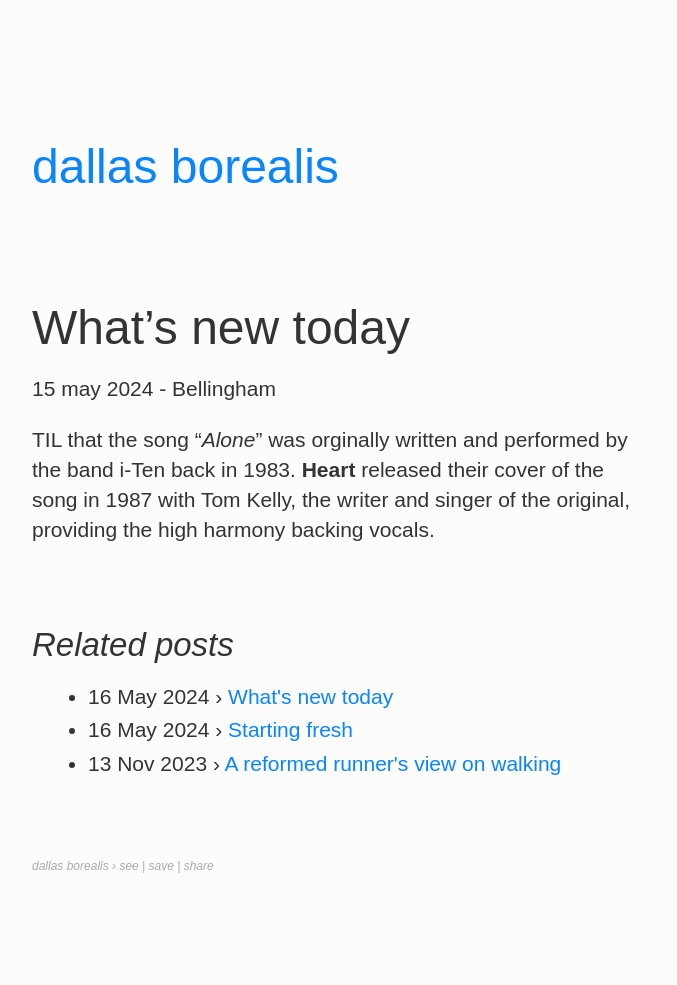
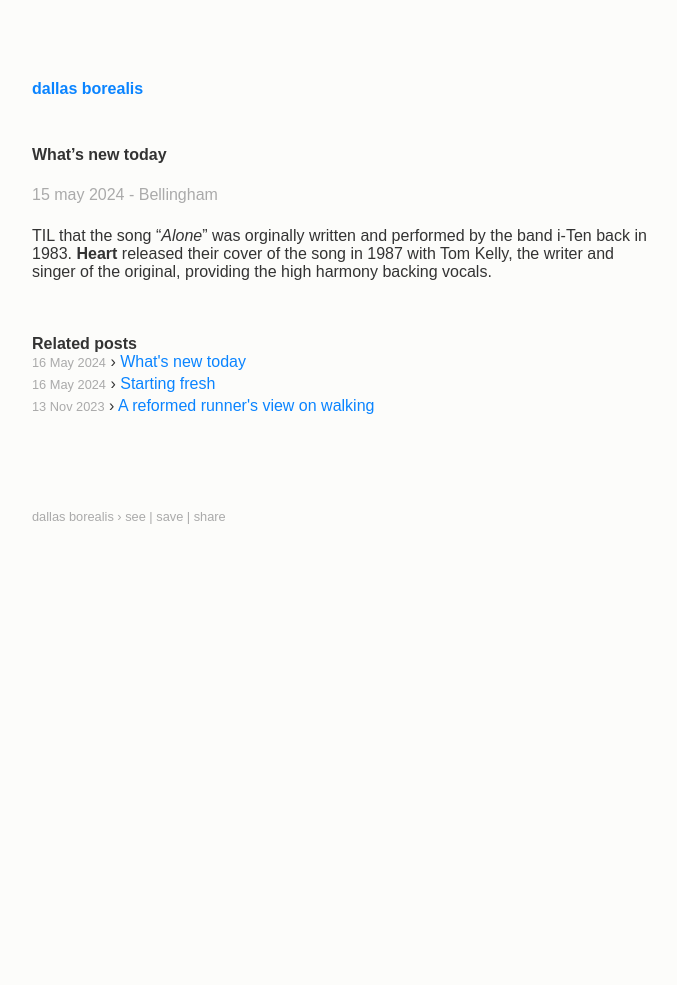
Before and after one commit to dallas-borealis/dallas-borealis.github.io, a Jekyll site: the page built from _posts/2024-05-15-whats-new-today.md, in a window 1280 px wide. Shown: the whole page, without its empty margins (128-805 px from the left). Built offline with Jekyll 4.4.1, drawn with Linux system fonts in a browser that asks for light colours; after the commit the page ends 900 px from its top, so only the background shows below that.

Commit message:
Update screen.css

```diff
--- a/css/screen.css
+++ b/css/screen.css
@@ -1,107 +1,32 @@
-@charset "UTF-8";
-
-/* Import ET Book styles
-   adapted from https://github.com/edwardtufte/et-book/blob/gh-pages/et-book.css */
-
-@font-face {
-    font-family: "et-book";
-    src: url("et-book/et-book-roman-line-figures/et-book-roman-line-figures.eot");
-    src: url("et-book/et-book-roman-line-figures/et-book-roman-line-figures.eot?#iefix") format("embedded-opentype"), url("et-book/et-book-roman-line-figures/et-book-roman-line-figures.woff") format("woff"), url("et-book/et-book-roman-line-figures/et-book-roman-line-figures.ttf") format("truetype"), url("et-book/et-book-roman-line-figures/et-book-roman-line-figures.svg#etbookromanosf") format("svg");
-    font-weight: normal;
-    font-style: normal;
-    font-display: swap;
-}
-
-@font-face {
-    font-family: "et-book";
-    src: url("et-book/et-book-display-italic-old-style-figures/et-book-display-italic-old-style-figures.eot");
-    src: url("et-book/et-book-display-italic-old-style-figures/et-book-display-italic-old-style-figures.eot?#iefix") format("embedded-opentype"), url("et-book/et-book-display-italic-old-style-figures/et-book-display-italic-old-style-figures.woff") format("woff"), url("et-book/et-book-display-italic-old-style-figures/et-book-display-italic-old-style-figures.ttf") format("truetype"), url("et-book/et-book-display-italic-old-style-figures/et-book-display-italic-old-style-figures.svg#etbookromanosf") format("svg");
-    font-weight: normal;
-    font-style: italic;
-    font-display: swap;
-}
-
-@font-face {
-    font-family: "et-book";
-    src: url("et-book/et-book-bold-line-figures/et-book-bold-line-figures.eot");
-    src: url("et-book/et-book-bold-line-figures/et-book-bold-line-figures.eot?#iefix") format("embedded-opentype"), url("et-book/et-book-bold-line-figures/et-book-bold-line-figures.woff") format("woff"), url("et-book/et-book-bold-line-figures/et-book-bold-line-figures.ttf") format("truetype"), url("et-book/et-book-bold-line-figures/et-book-bold-line-figures.svg#etbookromanosf") format("svg");
-    font-weight: bold;
-    font-style: normal;
-    font-display: swap;
-}
-
-@font-face {
-    font-family: "et-book-roman-old-style";
-    src: url("et-book/et-book-roman-old-style-figures/et-book-roman-old-style-figures.eot");
-    src: url("et-book/et-book-roman-old-style-figures/et-book-roman-old-style-figures.eot?#iefix") format("embedded-opentype"), url("et-book/et-book-roman-old-style-figures/et-book-roman-old-style-figures.woff") format("woff"), url("et-book/et-book-roman-old-style-figures/et-book-roman-old-style-figures.ttf") format("truetype"), url("et-book/et-book-roman-old-style-figures/et-book-roman-old-style-figures.svg#etbookromanosf") format("svg");
-    font-weight: normal;
-    font-style: normal;
-    font-display: swap;
-}
-
-/* Tufte CSS styles */
-html {
-    font-size: 15px;
+* {
+  margin: 0;
+  padding: 0;
 }
 
 body {
   width: 87.5%;
-    margin-left: auto;
+  margin-left: auto
   margin-right: auto;
   padding-left: 12.5%;
-    font-family: 'Source Serif Pro', sans-serif;
+  font-family: 'Source Sans Pro', sans-serif;
   background-color: #fcfcfa;
   color: #333;
   max-width: 1400px;
-    counter-reset: sidenote-counter;
 }
 
-/* Adds dark mode */
-@media (prefers-color-scheme: dark) {
-    body {
-        background-color: #151515;
-        color: #ddd;
-    }
+h1, h2, h3, h4, h5, h6 {
+  font-size: 100%;
 }
 
 h1 {
-    font-weight: 400;
-    margin-top: 4rem;
-    margin-bottom: 1.5rem;
-    font-size: 3.2rem;
-    line-height: 1;
+  margin-bottom: 1em;
 }
 
-h2 {
-    font-style: italic;
-    font-weight: 400;
-    margin-top: 2.1rem;
-    margin-bottom: 1.4rem;
-    font-size: 2.2rem;
-    line-height: 1;
-}
-
-h3 {
-    font-style: italic;
-    font-weight: 400;
-    font-size: 1.7rem;
-    margin-top: 2rem;
-    margin-bottom: 1.4rem;
-    line-height: 1;
-}
-
-hr {
-    display: block;
-    height: 1px;
-    width: 55%;
-    border: 0;
-    border-top: 1px solid #ccc;
+p {
   margin: 1em 0;
-    padding: 0;
 }
 
 p.subtitle {
-   font-style: italic;
     margin-top: 1rem;
     margin-bottom: 1rem;
     font-size: 80%;
@@ -110,12 +35,18 @@ p.subtitle {
     color: #aaa;
 }
 
-.numeral {
-    font-family: et-book-roman-old-style;
+ul.posts {
+  list-style-type: none;
+  margin-bottom: 2em;
 }
 
-.danger {
-    color: red;
+ul.posts li {
+  /* line-height: 1.75em; */
+}
+
+ul.posts span {
+  color: #aaa;
+  font-size: 80%;
 }
 
 article {
@@ -127,19 +58,18 @@ section {
     padding-bottom: 1rem;
 }
 
-p,
-dl,
-ol,
-ul {
-    font-size: 1.4rem;
-    line-height: 2rem;
-}
+a { color: rgba(10, 132, 255, 1); text-decoration: none; }
+a:hover { text-decoration: underline; }
+a:visited { color:rgba(10, 132, 255, 1); }
 
 p {
     margin-top: 1.4rem;
     margin-bottom: 1.4rem;
     padding-right: 0;
     vertical-align: baseline;
+}
+p.meta {
+  color: #aaa;
 }
 
 /* Chapter Epigraphs */
@@ -188,12 +118,12 @@ section > table {
 }
 
 /* 50 + 5 == 55, to be the same width as paragraph */
-section > dl,
+/* section > dl,
 section > ol,
 section > ul {
     width: 50%;
     -webkit-padding-start: 5%;
-}
+} */
 
 dt:not(:first-child),
 li:not(:first-child) {
@@ -228,10 +158,6 @@ figure.fullwidth figcaption {
     margin-right: 24%;
 }
 
-a { color: rgba(10, 132, 255, 1); text-decoration: none; }
-a:hover { text-decoration: underline; }
-a:visited { color:rgba(10, 132, 255, 1); }
-
 /* Sidenotes, margin notes, figures, captions */
 img {
     max-width: 100%;
@@ -245,7 +171,7 @@ img {
     width: 50%;
     margin-top: 0.3rem;
     margin-bottom: 0;
-    font-size: 1.1rem;
+    /* font-size: 1.1rem; */
     line-height: 1.3;
     vertical-align: baseline;
     position: relative;
@@ -447,3 +373,133 @@ label.margin-toggle:not(.sidenote-number) {
         width: 100%;
     }
 }
+
+
+/*****************************************************************************/
+/*
+/* Site
+/*
+/*****************************************************************************/
+
+.site {
+  font-size: 110%;
+  text-align: justify;
+  width: 42em;
+  margin: 3em auto 2em auto;
+  line-height: 1.5em;
+}
+
+.title {
+  color: #a00;
+  font-weight: bold;
+  margin-bottom: 2em;
+}
+
+  .site .title a {
+    color: #a00;
+    text-decoration: none;
+  }
+
+  .site .title a:hover {
+    color: black;
+  }
+
+  .site .title a.extra {
+    color: #aaa;
+    text-decoration: none;
+    margin-left: 1em;
+  }
+
+  .site .title a.extra:hover {
+    color: black;
+  }
+
+  .site .meta {
+    color: #aaa;
+  }
+
+  .site .footer {
+    font-size: 80%;
+    color: #666;
+    border-top: 4px solid #eee;
+    margin-top: 2em;
+    overflow: hidden;
+  }
+
+    .site .footer .contact {
+      float: left;
+      margin-right: 3em;
+    }
+
+      .site .footer .contact a {
+        color: #8085C1;
+      }
+
+    .site .footer .rss {
+      margin-top: 1.1em;
+      margin-right: -.2em;
+      float: right;
+    }
+
+      .site .footer .rss img {
+        border: 0;
+      }
+
+/*****************************************************************************/
+/*
+/* Posts
+/*
+/*****************************************************************************/
+
+#post {
+
+}
+
+  /* standard */
+
+  #post pre {
+    border: 1px solid #ddd;
+    background-color: #eef;
+    padding: 0 .4em;
+  }
+
+  #post ul,
+  #post ol {
+    margin-left: 1.35em;
+  }
+
+  #post code {
+    border: 1px solid #ddd;
+    background-color: #eef;
+    font-size: 85%;
+    padding: 0 .2em;
+  }
+
+    #post pre code {
+      border: none;
+    }
+
+  #post img {
+    max-width: 42em;
+    padding: 1em 0;
+  }
+
+  /* terminal */
+
+  #post pre.terminal {
+    border: 1px solid black;
+    background-color: #333;
+    color: white;
+  }
+
+  #post pre.terminal code {
+    background-color: #333;
+  }
+
+#related {
+  margin-top: 2em;
+}
+
+  #related h2 {
+    margin-bottom: 1em;
+  }
```
Lines whose indentation alone changed are shown as unchanged.
